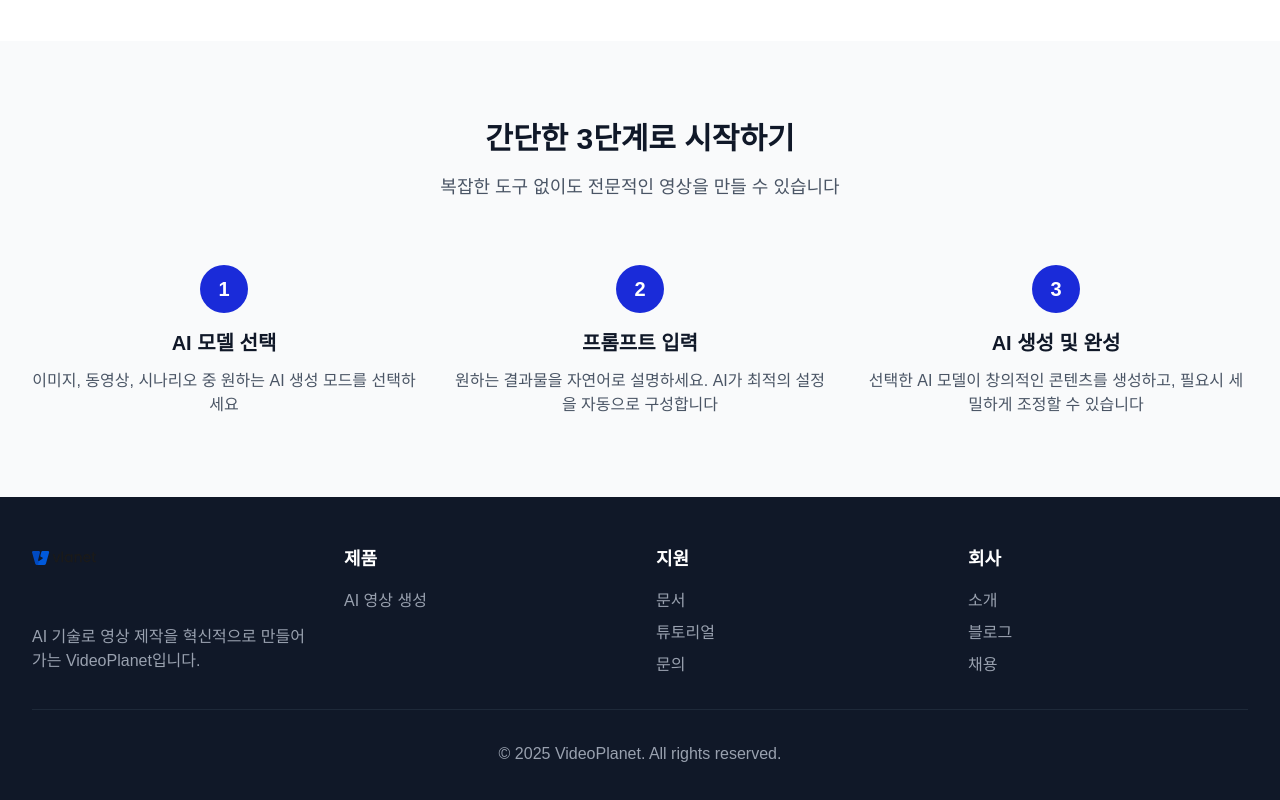
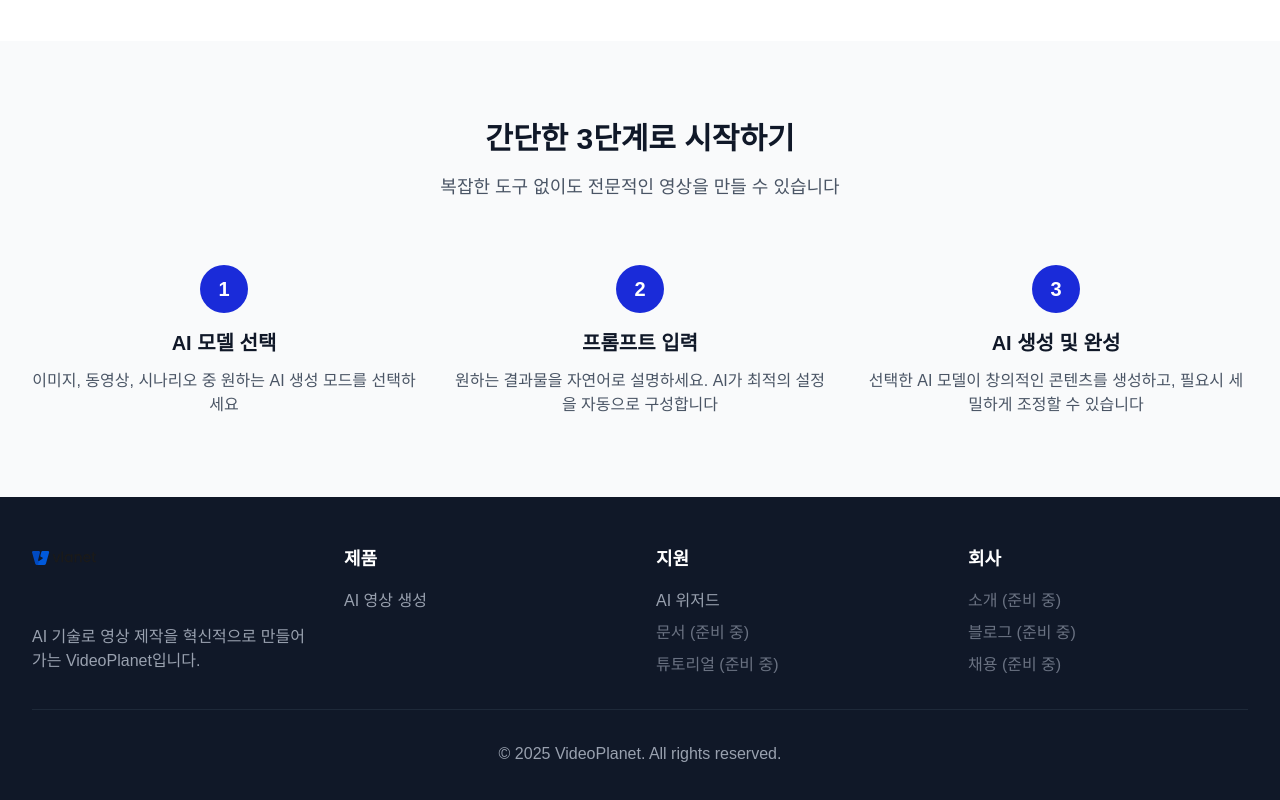
Before and after one commit to winnmedia/videoprompt, a Next.js app: page / in a window 1280 px wide. Shown: the part 1401-2201 px from the top of the page. Built offline with nearby package versions, Linux system fonts and the light colour scheme.

Commit message:
🔧 404 오류 해결 및 API 설정 최적화: 존재하지 않는 페이지 링크 제거, Seedance API URL 수정, Link Preload 경고 해결

```diff
--- a/next.config.mjs
+++ b/next.config.mjs
@@ -14,8 +14,8 @@ const nextConfig = {
 
   // 성능 최적화 설정
   experimental: {
-    // Link Preload 경고 해결
-    optimizePackageImports: ['@/components', '@/lib'],
+    // Link Preload 경고 해결 - 더 구체적인 경로 지정
+    optimizePackageImports: ['@/components/ui', '@/lib/providers'],
     // optimizeCss 제거 - critters 모듈 오류 해결
   },
 
--- a/src/app/page.tsx
+++ b/src/app/page.tsx
@@ -288,17 +288,17 @@ export default function HomePage() {
             <div>
               <h3 className="text-lg font-semibold mb-4">지원</h3>
               <ul className="space-y-2 text-gray-400">
-                <li><Link href="/docs" className="hover:text-white">문서</Link></li>
-                <li><Link href="/tutorials" className="hover:text-white">튜토리얼</Link></li>
-                <li><Link href="/contact" className="hover:text-white">문의</Link></li>
+                <li><Link href="/wizard" className="hover:text-white">AI 위저드</Link></li>
+                <li><span className="text-gray-500 cursor-not-allowed">문서 (준비 중)</span></li>
+                <li><span className="text-gray-500 cursor-not-allowed">튜토리얼 (준비 중)</span></li>
               </ul>
             </div>
             <div>
               <h3 className="text-lg font-semibold mb-4">회사</h3>
               <ul className="space-y-2 text-gray-400">
-                <li><Link href="/about" className="hover:text-white">소개</Link></li>
-                <li><Link href="/blog" className="hover:text-white">블로그</Link></li>
-                <li><Link href="/careers" className="hover:text-white">채용</Link></li>
+                <li><span className="text-gray-500 cursor-not-allowed">소개 (준비 중)</span></li>
+                <li><span className="text-gray-500 cursor-not-allowed">블로그 (준비 중)</span></li>
+                <li><span className="text-gray-500 cursor-not-allowed">채용 (준비 중)</span></li>
               </ul>
             </div>
           </div>
--- a/src/features/seedance/create/useSeedanceCreate.ts
+++ b/src/features/seedance/create/useSeedanceCreate.ts
@@ -21,7 +21,8 @@ export function useSeedanceCreate() {
 
   const createOne = useCallback(async (payload: SeedanceCreatePayload): Promise<string> => {
     setError(null);
-    const res = await fetch('/api/seedance/create', {
+    const apiBase = 'https://videoprompt-production.up.railway.app';
+    const res = await fetch(`${apiBase}/api/seedance/create`, {
       method: 'POST',
       headers: { 'Content-Type': 'application/json' },
       body: JSON.stringify(payload),
```
Also changed, not shown: 2 other files (tests, documents, lock files or other folders).
